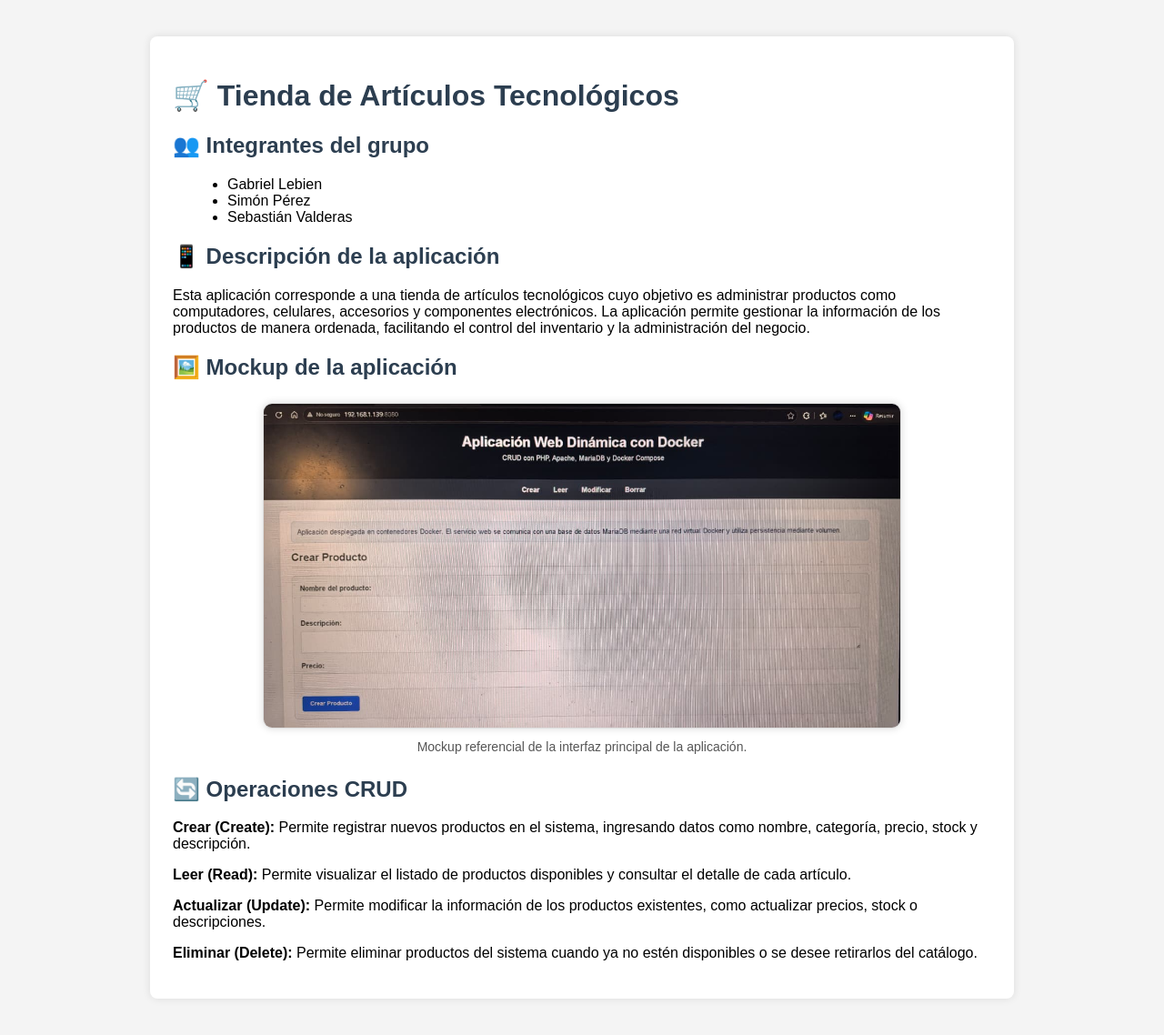
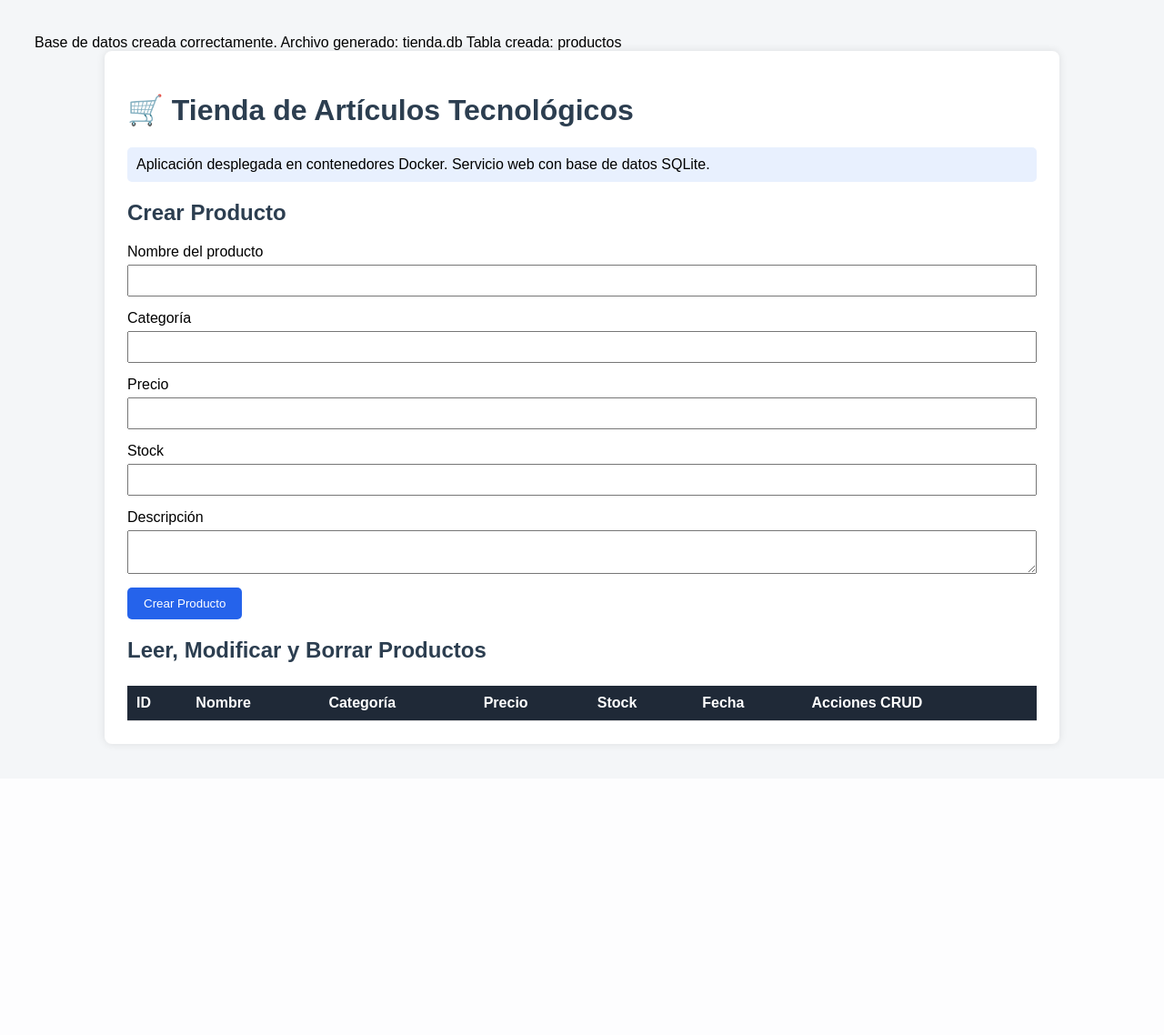
Before and after one commit to Saimon01XD/TallerInformatica, a PHP site: page / in a window 1280 px wide. Shown: the whole page at 91% size. After the commit the page ends 823 px from the top, so only its background shows below. Run offline with PHP 8.4, Linux system fonts and the light colour scheme; lists and menus that the app fills with data are empty.

Commit message:
CRUD funcional de productos

```diff
--- a/index.php
+++ b/index.php
@@ -1,95 +1,158 @@
+<?php
+require 'database.php';
+
+/* ===== CREAR PRODUCTO ===== */
+if (isset($_POST['crear'])) {
+    $stmt = $pdo->prepare("
+        INSERT INTO productos (nombre, categoria, precio, stock, descripcion)
+        VALUES (?, ?, ?, ?, ?)
+    ");
+    $stmt->execute([
+        $_POST['nombre'],
+        $_POST['categoria'],
+        $_POST['precio'],
+        $_POST['stock'],
+        $_POST['descripcion']
+    ]);
+    header("Location: index.php");
+    exit;
+}
+
+/* ===== ELIMINAR ===== */
+if (isset($_GET['eliminar'])) {
+    $stmt = $pdo->prepare("DELETE FROM productos WHERE id = ?");
+    $stmt->execute([$_GET['eliminar']]);
+    header("Location: index.php");
+    exit;
+}
+
+/* ===== LEER ===== */
+$productos = $pdo->query("SELECT * FROM productos ORDER BY id DESC")->fetchAll();
+?>
+
 <!DOCTYPE html>
 <html lang="es">
 <head>
     <meta charset="UTF-8">
-    <title>Tienda de Artículos Tecnológicos</title>
+    <title>Tienda Tecnológica</title>
     <style>
         body {
             font-family: Arial, sans-serif;
-            background-color: #f4f4f4;
-            margin: 40px;
+            background: #f4f6f8;
+            padding: 30px;
         }
-
         .container {
-            background-color: #ffffff;
+            max-width: 1000px;
+            background: #fff;
             padding: 25px;
+            margin: auto;
             border-radius: 8px;
-            max-width: 900px;
-            margin: auto;
             box-shadow: 0 0 10px rgba(0,0,0,0.1);
         }
-
         h1, h2 {
             color: #2c3e50;
         }
-
-        ul {
-            margin-left: 20px;
+        input, textarea {
+            width: 100%;
+            padding: 8px;
+            margin-top: 5px;
+            margin-bottom: 15px;
         }
-
-        .mockup {
-            text-align: center;
+        button {
+            background: #2563eb;
+            color: white;
+            border: none;
+            padding: 10px 18px;
+            border-radius: 5px;
+            cursor: pointer;
+        }
+        table {
+            width: 100%;
+            border-collapse: collapse;
             margin-top: 25px;
-            margin-bottom: 25px;
         }
-
-        .mockup img {
-            max-width: 100%;
-            width: 700px;
-            border-radius: 10px;
-            border: 1px solid #ddd;
-            box-shadow: 0 0 8px rgba(0,0,0,0.15);
+        th, td {
+            padding: 10px;
+            border-bottom: 1px solid #ddd;
+            text-align: left;
         }
-
-        .mockup p {
-            font-size: 14px;
-            color: #555;
-            margin-top: 8px;
+        th {
+            background: #1f2937;
+            color: white;
+        }
+        a {
+            text-decoration: none;
+            font-weight: bold;
+        }
+        .eliminar {
+            color: red;
         }
     </style>
 </head>
 <body>
 
 <div class="container">
+
     <h1>🛒 Tienda de Artículos Tecnológicos</h1>
 
-    <h2>👥 Integrantes del grupo</h2>
-    <ul>
-        <li>Gabriel Lebien</li>
-        <li>Simón Pérez</li>
-        <li>Sebastián Valderas</li>
-    </ul>
-
-    <h2>📱 Descripción de la aplicación</h2>
-    <p>
-        Esta aplicación corresponde a una tienda de artículos tecnológicos cuyo objetivo es
-        administrar productos como computadores, celulares, accesorios y componentes electrónicos.
-        La aplicación permite gestionar la información de los productos de manera ordenada,
-        facilitando el control del inventario y la administración del negocio.
+    <p style="background:#e8f0fe;padding:10px;border-radius:5px;">
+        Aplicación desplegada en contenedores Docker. Servicio web con base de datos SQLite.
     </p>
 
-    <h2>🖼️ Mockup de la aplicación</h2>
-    <div class="mockup">
-        <img src="mockup.jpeg" alt="Mockup de la tienda de artículos tecnológicos">
-        <p>Mockup referencial de la interfaz principal de la aplicación.</p>
-    </div>
+    <!-- ===== CREAR ===== -->
+    <h2>Crear Producto</h2>
+    <form method="POST">
+        <label>Nombre del producto</label>
+        <input type="text" name="nombre" required>
 
-    <h2>🔄 Operaciones CRUD</h2>
+        <label>Categoría</label>
+        <input type="text" name="categoria" required>
 
-    <p><strong>Crear (Create):</strong>
-    Permite registrar nuevos productos en el sistema, ingresando datos como nombre, categoría,
-    precio, stock y descripción.</p>
+        <label>Precio</label>
+        <input type="number" name="precio" required>
 
-    <p><strong>Leer (Read):</strong>
-    Permite visualizar el listado de productos disponibles y consultar el detalle de cada artículo.</p>
+        <label>Stock</label>
+        <input type="number" name="stock" required>
 
-    <p><strong>Actualizar (Update):</strong>
-    Permite modificar la información de los productos existentes, como actualizar precios,
-    stock o descripciones.</p>
+        <label>Descripción</label>
+        <textarea name="descripcion" required></textarea>
 
-    <p><strong>Eliminar (Delete):</strong>
-    Permite eliminar productos del sistema cuando ya no estén disponibles o se desee retirarlos
-    del catálogo.</p>
+        <button type="submit" name="crear">Crear Producto</button>
+    </form>
+
+    <!-- ===== LEER ===== -->
+    <h2>Leer, Modificar y Borrar Productos</h2>
+
+    <table>
+        <tr>
+            <th>ID</th>
+            <th>Nombre</th>
+            <th>Categoría</th>
+            <th>Precio</th>
+            <th>Stock</th>
+            <th>Fecha</th>
+            <th>Acciones CRUD</th>
+        </tr>
+
+        <?php foreach ($productos as $p): ?>
+        <tr>
+            <td><?= $p['id'] ?></td>
+            <td><?= htmlspecialchars($p['nombre']) ?></td>
+            <td><?= htmlspecialchars($p['categoria']) ?></td>
+            <td>$<?= number_format($p['precio'], 0, ',', '.') ?></td>
+            <td><?= $p['stock'] ?></td>
+            <td><?= $p['fecha_creacion'] ?></td>
+            <td>
+                <!-- Update simple (puede ampliarse) -->
+                <a href="editar.php?id=<?= $p['id'] ?>">Editar</a> |
+                <a class="eliminar" href="?eliminar=<?= $p['id'] ?>"
+                   onclick="return confirm('¿Eliminar producto?')">
+                   Eliminar
+                </a>
+            </td>
+        </tr>
+        <?php endforeach; ?>
+    </table>
 
 </div>
 
```
Also changed, not shown: editar.php (added, +118 -0 lines).
